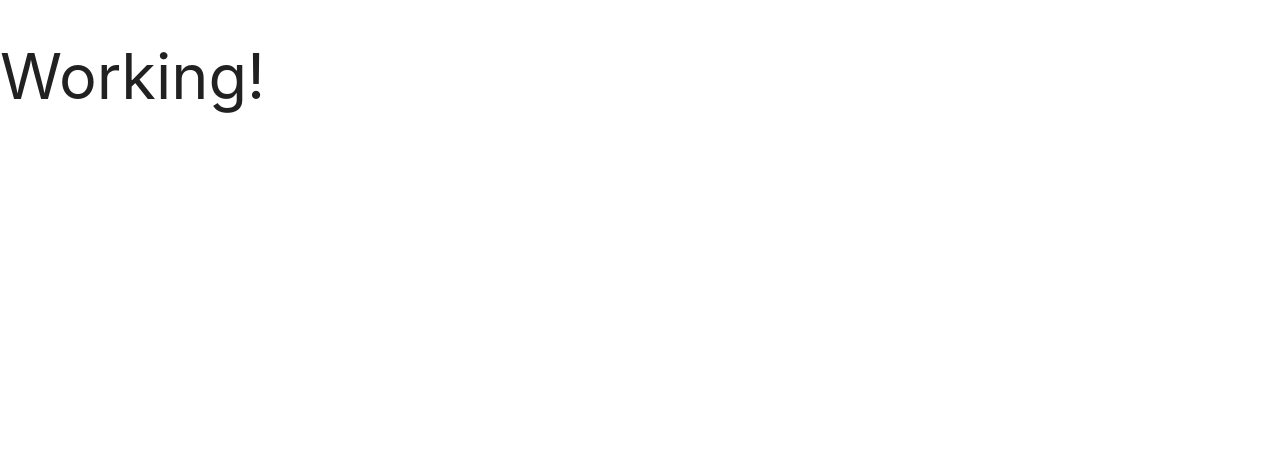
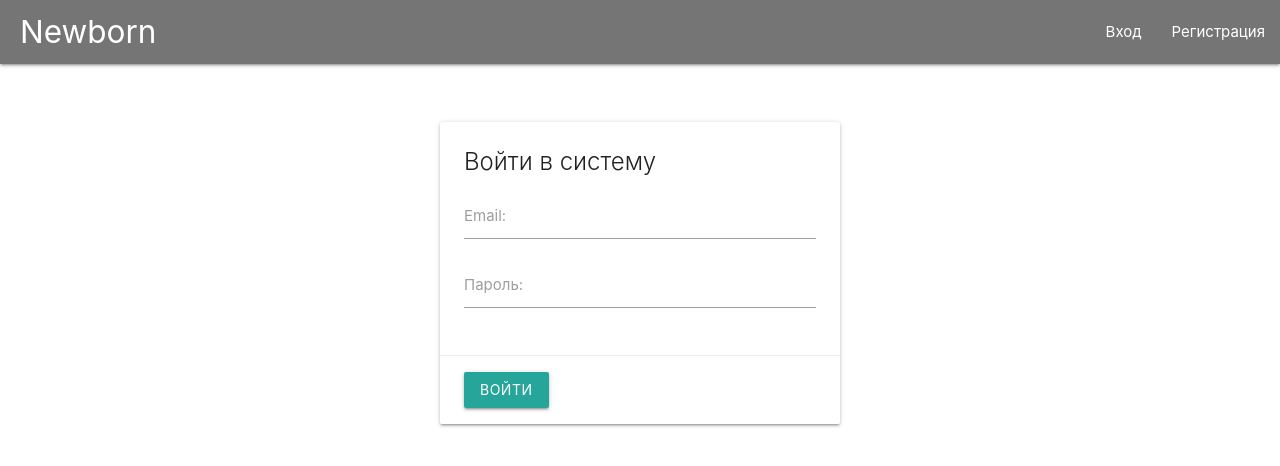
Before and after one commit to AndreyDodonov/crm, an Angular app in the folder client/: page / in a window 1280 px wide. Shown: the top 466 px of the page. Built offline with nearby package versions, Linux system fonts and the light colour scheme.

Commit message:
+ layouts tune + login page

```diff
--- a/client/src/app/app.component.ts
+++ b/client/src/app/app.component.ts
@@ -2,9 +2,9 @@
 
 @Component({
   selector: 'app-root',
-  templateUrl: './app.component.html',
-  styleUrls: ['./app.component.css']
+  template: '<router-outlet></router-outlet>',
+
 })
 export class AppComponent {
-  title = 'client';
+
 }
--- a/client/src/app/app.module.ts
+++ b/client/src/app/app.module.ts
@@ -4,11 +4,15 @@
 import { AppRoutingModule } from './app-routing.module';
 import { AppComponent } from './app.component';
 import { LoginPageComponent } from './login-page/login-page.component';
+import { AuthLayoutComponent } from './shared/layouts/auth-layout/auth-layout.component';
+import { SiteLayoutComponent } from './shared/layouts/site-layout/site-layout.component';
 
 @NgModule({
   declarations: [
     AppComponent,
-    LoginPageComponent
+    LoginPageComponent,
+    AuthLayoutComponent,
+    SiteLayoutComponent
   ],
   imports: [
     BrowserModule,
--- /dev/null
+++ b/client/src/app/shared/layouts/auth-layout/auth-layout.component.html
@@ -0,0 +1,28 @@
+<nav>
+    <div class="nav-wrapper grey darken-1">
+        <a href="#" class="brand-logo">Newborn</a>
+        <ul id="nav-mobile" class="right hide-on-med-and-down">
+            <li><a>Вход</a></li>
+            <li><a>Регистрация</a></li>
+        </ul>
+    </div>
+</nav>
+
+<div class="auth-block">
+    <div class="card">
+        <div class="card-content">
+            <span class="card-title">Войти в систему</span>
+            <div class="input-field">
+                <input id="email" type="email" required>
+                <label for="email">Email:</label>
+            </div>
+            <div class="input-field">
+                <input id="password" type="password" required>
+                <label for="password">Пароль:</label>
+            </div>
+        </div>
+        <div class="card-action">
+            <button class="modal-action btn waves-effect">Войти</button>
+        </div>
+    </div>
+</div>
--- /dev/null
+++ b/client/src/app/shared/layouts/auth-layout/auth-layout.component.ts
@@ -0,0 +1,15 @@
+import { Component, OnInit } from '@angular/core';
+
+@Component({
+  selector: 'app-auth-layout',
+  templateUrl: './auth-layout.component.html',
+  styleUrls: ['./auth-layout.component.css']
+})
+export class AuthLayoutComponent implements OnInit {
+
+  constructor() { }
+
+  ngOnInit() {
+  }
+
+}
--- /dev/null
+++ b/client/src/app/shared/layouts/site-layout/site-layout.component.html
@@ -0,0 +1 @@
+<p>site-layout works!</p>
--- /dev/null
+++ b/client/src/app/shared/layouts/site-layout/site-layout.component.ts
@@ -0,0 +1,15 @@
+import { Component, OnInit } from '@angular/core';
+
+@Component({
+  selector: 'app-site-layout',
+  templateUrl: './site-layout.component.html',
+  styleUrls: ['./site-layout.component.css']
+})
+export class SiteLayoutComponent implements OnInit {
+
+  constructor() { }
+
+  ngOnInit() {
+  }
+
+}
```
Also changed, not shown: client/src/app/app-routing.module.ts (+15 -3 lines), client/src/app/shared/layouts/auth-layout/auth-layout.component.css (added), client/src/app/shared/layouts/site-layout/site-layout.component.css (added), 2 other files (tests, documents, lock files or other folders).
